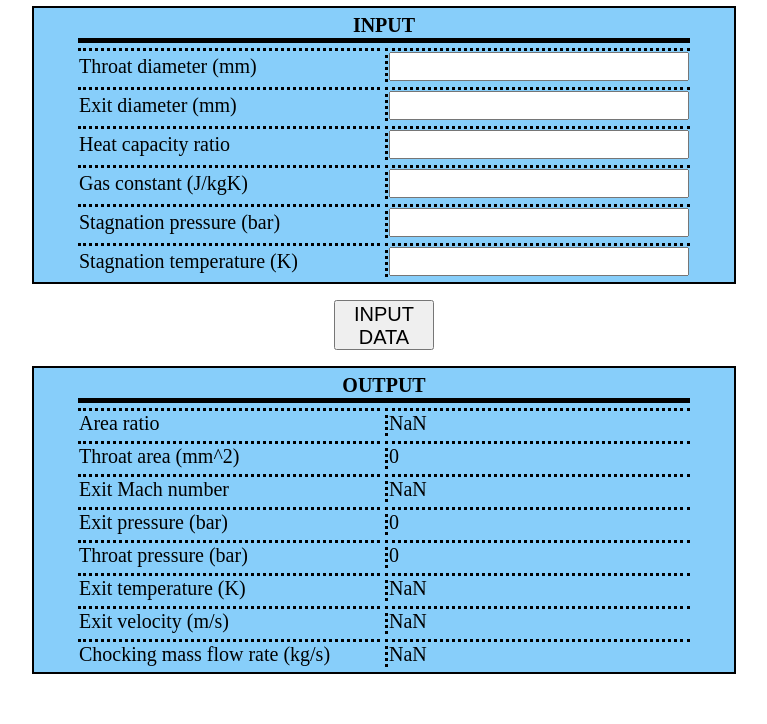
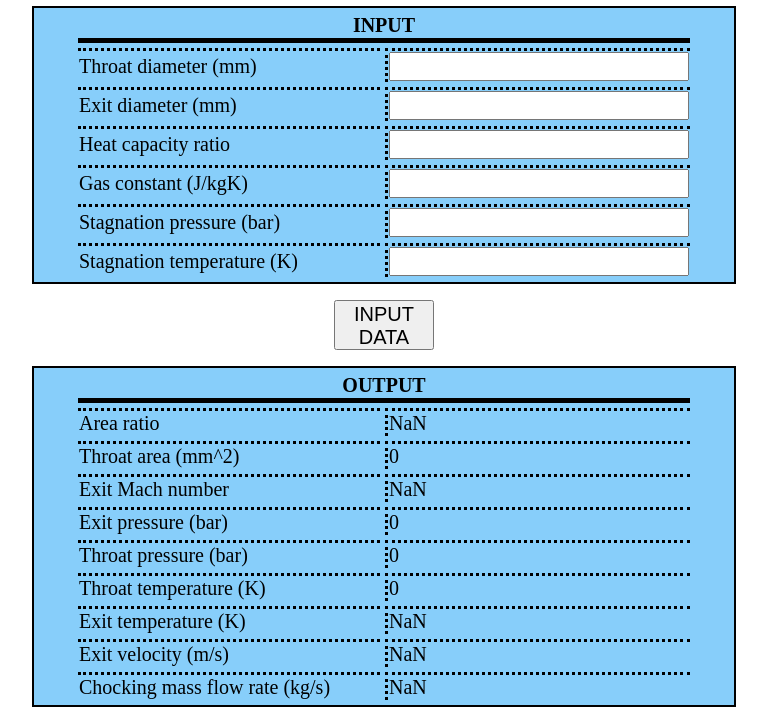
Before and after one commit to 9th-Dawn/supersonic, a plain HTML site: page index.html in a window 1280 px wide. Both pictures are taken after a click on the button "INPUT DATA". Shown: the part 76-800 px from the top of the page, without its empty margins (256-1023 px from the left). Drawn offline with Linux system fonts and the light colour scheme.

Commit message:
Update index.html

```diff
--- a/index.html
+++ b/index.html
@@ -60,16 +60,20 @@
                 <td id="var5"></td>
             </tr>
             <tr>
-                <td>Exit temperature (K)</td>
+                <td>Throat temperature (K)</td>
                 <td id="var6"></td>
             </tr>
             <tr>
-                <td>Exit velocity (m/s)</td>
+                <td>Exit temperature (K)</td>
                 <td id="var7"></td>
             </tr>
             <tr>
+                <td>Exit velocity (m/s)</td>
+                <td id="var8"></td>
+            </tr>
+            <tr>
                 <td>Chocking mass flow rate (kg/s)</td>
-                <td id="var8"></td>
+                <td id="var9"></td>
             </tr>
         </table>
     </div>
@@ -173,8 +177,9 @@
         writeInElement('var3', Me)
         writeInElement('var4', Math.pow(gme, 0.5  * k / j) * p0)
         writeInElement('var5', Math.pow(g(1), 0.5 * k / j) * p0)
-        writeInElement('var6', Te)
-        writeInElement('var7', Math.sqrt(k*R*Te)*Me)
-        writeInElement('var8', Math.sqrt(k/(R * t0)) * Athroat * p0 * Math.pow(i, -2 * i / j) * 0.1)
+        writeInElement('var6', g(1) * t0)
+        writeInElement('var7', Te)
+        writeInElement('var8', Math.sqrt(k*R*Te)*Me)
+        writeInElement('var9', Math.sqrt(k/(R * t0)) * Athroat * p0 * Math.pow(i, -2 * i / j) * 0.1)
     })
 </script>
```
